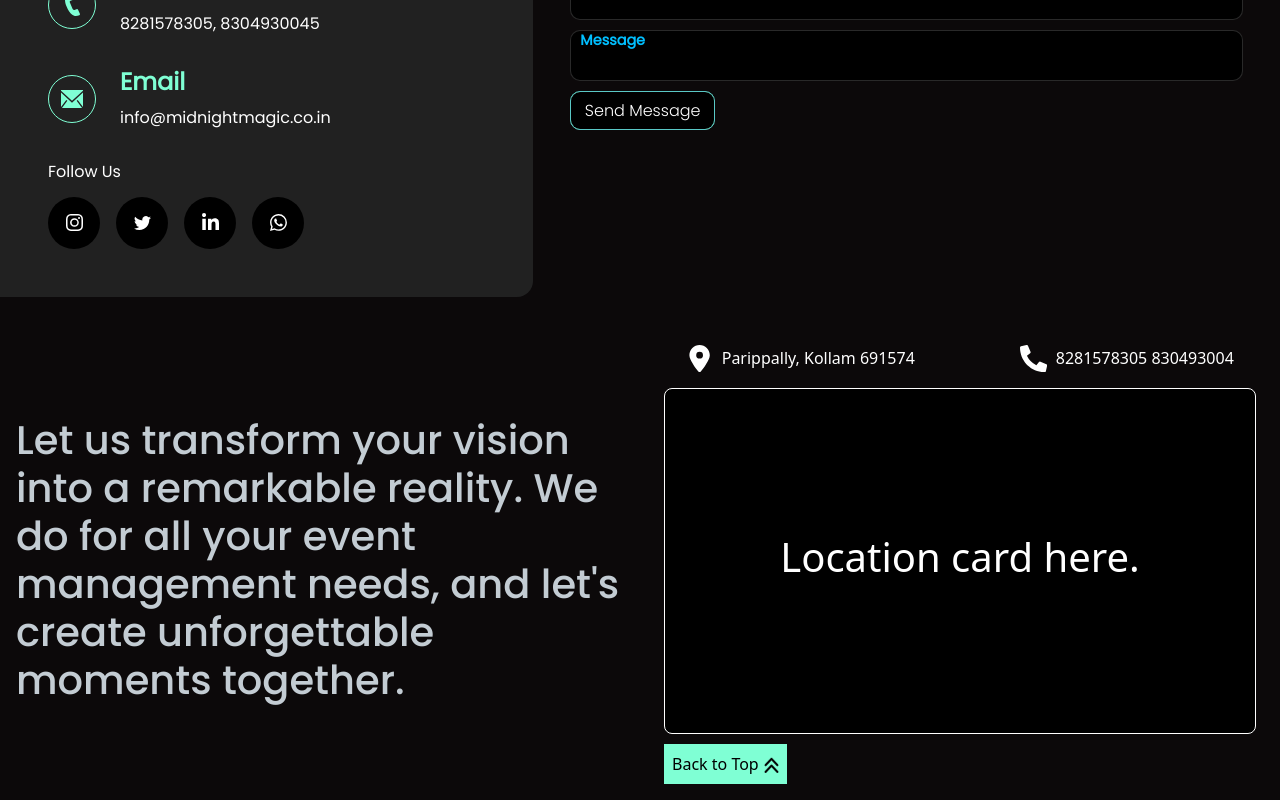
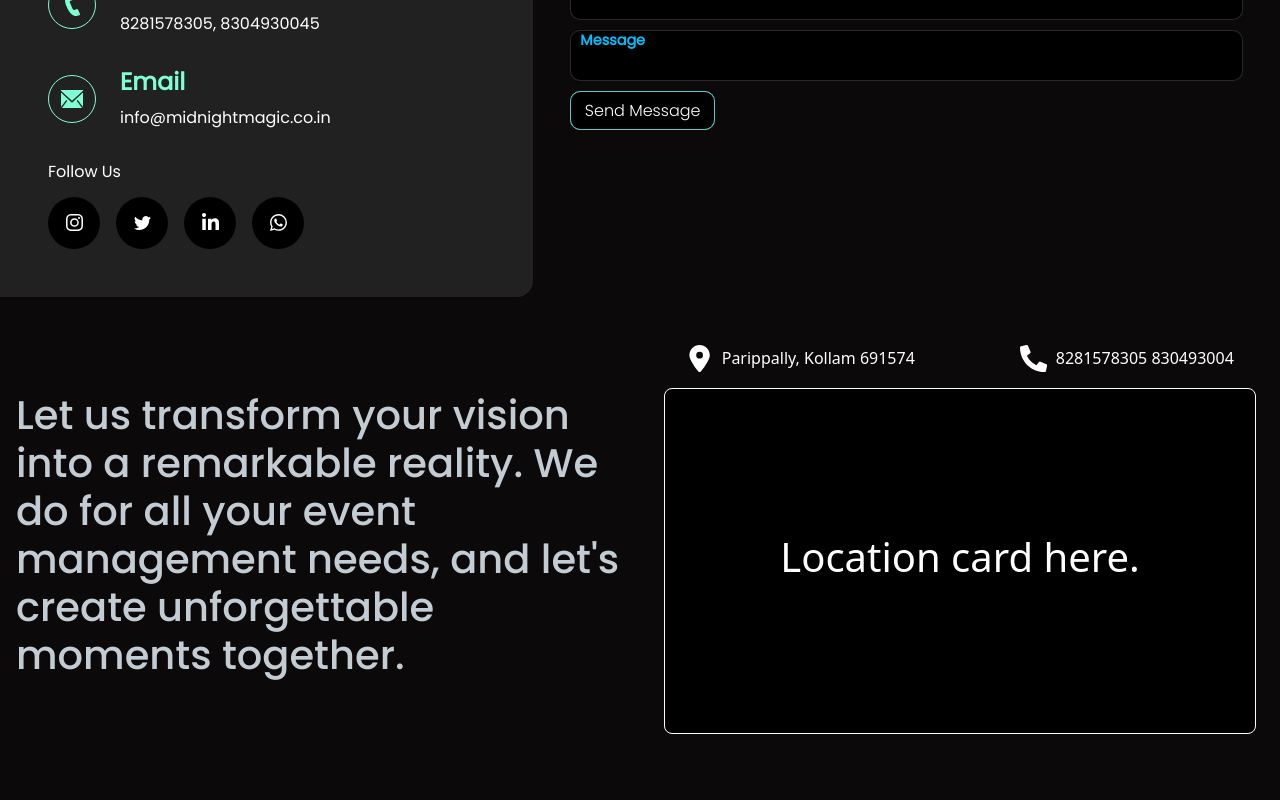
Before and after one commit to amalvelloth/MIDNIGHT-MAGIC, a React (Vite) app: page /contact in a window 1280 px wide. Shown: the part 3376-4176 px from the top of the page. After the commit the page ends 4126 px from the top, so only its background shows below. Built offline with nearby package versions, Linux system fonts and the light colour scheme.

Commit message:
scroll icon

```diff
--- a/src/components/BackToTopButton.css
+++ /dev/null
@@ -1,24 +0,0 @@
-.backtotop-btn {
-    display: flex;
-    align-items: center;
-    background-color: aquamarine;
-    color: black;
-    padding: 0.5rem;
-    border: none;
-    margin-top: 10px;
-}
-
-.arrow {
-    width: 15px;
-    margin-left: 5px;
-    animation: arrowAnimation 1s infinite alternate;
-}
-
-@keyframes arrowAnimation {
-    0% {
-      transform: translateY(-2px);
-    }
-    100% {
-      transform: translateY(5px);
-    }
-  }
--- a/src/components/BackToTopButton.jsx
+++ /dev/null
@@ -1,19 +0,0 @@
-import React from 'react';
-import { animateScroll as scroll } from 'react-scroll';
-import './BackToTopButton.css'
-import arrow from '../assets/arrow.svg'
-
-const BackToTopButton = () => {
-  const scrollToTop = () => {
-    scroll.scrollToTop();
-  };
-
-  return (
-    <button onClick={scrollToTop} className='backtotop-btn'>
-      Back to Top
-      <img src={arrow} alt="" className='arrow' />
-    </button>
-  );
-};
-
-export default BackToTopButton;
--- /dev/null
+++ b/src/components/ScrollToTop.css
@@ -0,0 +1,33 @@
+.scroll-to-top {
+    position: fixed;
+    bottom: 30px;
+    right: 30px;
+    z-index: 1000;
+  }
+
+  .circle-border {
+    width: 45px;
+    height: 45px;
+    border-radius: 50%;
+    border: 2px solid white; /* Adjust border size and color as needed */
+    background-color: transparent;
+    display: flex;
+    align-items: center;
+    justify-content: center;
+    cursor: pointer;
+  }
+
+  .scroll-icon {
+    font-size: 20px;
+    color: white;
+    animation: bounce 1s infinite alternate;
+  }
+
+  @keyframes bounce {
+    0% {
+      transform: translateY(5px);
+    }
+    100% {
+      transform: translateY(-5px); /* Adjust the amount of movement */
+    }
+  }
--- /dev/null
+++ b/src/components/ScrollToTop.jsx
@@ -0,0 +1,47 @@
+import React, { useState, useEffect } from 'react';
+import { FaArrowCircleUp } from 'react-icons/fa';
+import './ScrollToTop.css';
+import { FaArrowUpLong } from "react-icons/fa6";
+import Aos from "aos";
+import "aos/dist/aos.css";
+
+const ScrollToTop = () => {
+  const [isVisible, setIsVisible] = useState(false);
+
+  const toggleVisibility = () => {
+    if (window.pageYOffset > 2000) {
+      setIsVisible(true);
+    } else {
+      setIsVisible(false);
+    }
+  };
+
+  const scrollToTop = () => {
+    window.scrollTo({
+      top: 0,
+      behavior: 'smooth'
+    });
+  };
+
+  useEffect(() => {
+    window.addEventListener('scroll', toggleVisibility);
+
+    return () => {
+      window.removeEventListener('scroll', toggleVisibility);
+    };
+  }, []);
+
+  return (
+    <div className="scroll-to-top justify-content-end d-flex">
+      {isVisible && (
+        <span>
+          <div className="circle-border" onClick={scrollToTop} data-aos="fade">
+            <FaArrowUpLong className="scroll-icon" data-aos="fade-up" />
+          </div>
+        </span>
+      )}
+    </div>
+  );
+};
+
+export default ScrollToTop;
--- a/src/pages/Contact.css
+++ b/src/pages/Contact.css
@@ -451,6 +451,7 @@ div {
 }
 
 
+
 @media (max-width: 768px) {
   .lets-connect {
     padding-top: 3.6rem;
--- a/src/pages/Contact.jsx
+++ b/src/pages/Contact.jsx
@@ -8,7 +8,7 @@ import "./Contact.css";
 import { LiaGreaterThanSolid } from "react-icons/lia";
 import { FaLocationDot } from "react-icons/fa6";
 import { FaPhoneAlt } from "react-icons/fa";
-import BackToTopButton from '../components/BackToTopButton';
+import ScrollToTop from "../components/ScrollToTop";
 
 function Contact() {
   return (
@@ -240,13 +240,11 @@ function Contact() {
                 <br />
               </h1>
             </div>
-            <div>
-      {/* Your main content */}
-      <BackToTopButton />
-    </div>
           </div>
+
         </div>
       </section>
+      <ScrollToTop/>
     </div>
   );
 }
```
Also changed, not shown: src/assets/arrow.svg.
